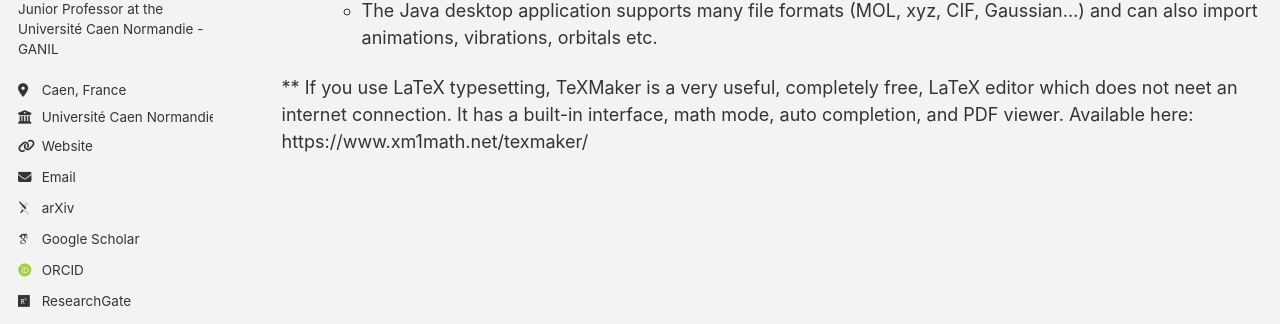
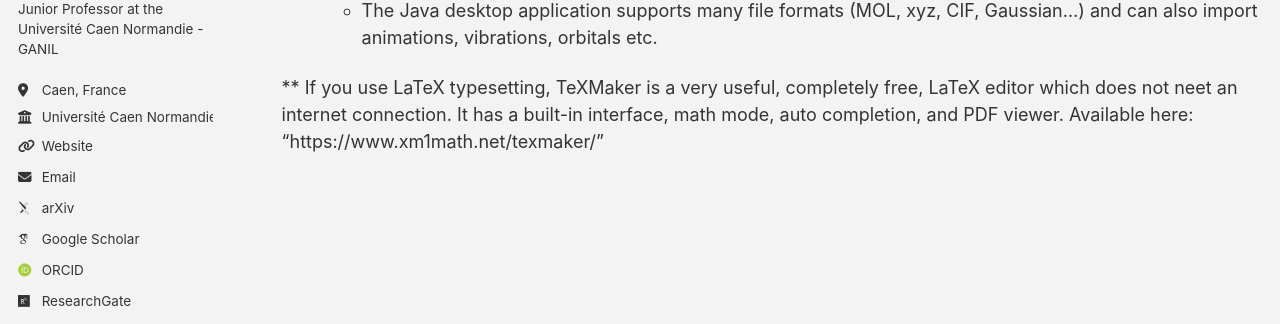
Before and after one commit to daviddubois5/daviddubois, a Jekyll site: the page built from _pages/cv.md, in a window 1280 px wide. Shown: the part 278-602 px from the top of the page. Built offline with Jekyll 4.4.1, drawn with Linux system fonts in a browser that asks for light colours; some web fonts are replaced; a script bundle is joined from its source files by our own code; library files that are not in the unit come from our copies.

Commit message:
Update cv.md

```diff
--- a/_pages/cv.md
+++ b/_pages/cv.md
@@ -16,4 +16,4 @@ redirect_from:
   * The Java desktop application supports many file formats (MOL, xyz, CIF, Gaussian...) and can also import animations, vibrations, orbitals etc.
 
 
-** If you use LaTeX typesetting, TeXMaker is a very useful, completely free, LaTeX editor which does not neet an internet connection.  It has a built-in interface, math mode, auto completion, and PDF viewer. Available here: https://www.xm1math.net/texmaker/
+** If you use LaTeX typesetting, TeXMaker is a very useful, completely free, LaTeX editor which does not neet an internet connection.  It has a built-in interface, math mode, auto completion, and PDF viewer. Available here: "https://www.xm1math.net/texmaker/"
```
